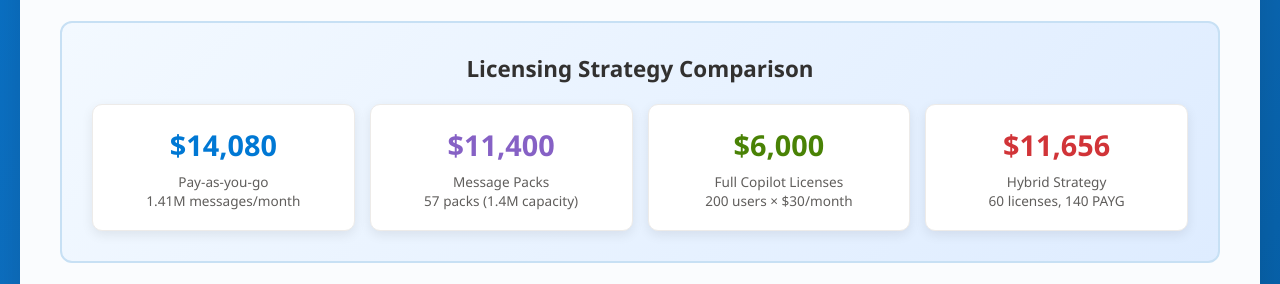
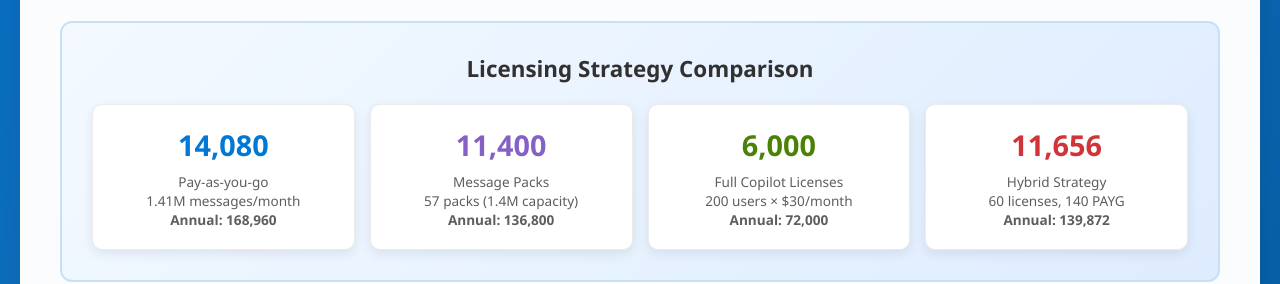
Before and after one commit to teresanguyen-ihg/copilot-calculator, a plain HTML site: page index.html in a window 1280 px wide. Shown: the part 1080-1364 px from the top of the page. Drawn offline with nearby package versions, Linux system fonts and the light colour scheme.

Commit message:
Update index.html

```diff
--- a/index.html
+++ b/index.html
@@ -430,19 +430,19 @@
             <div class="cost-breakdown">
                 <div class="cost-item">
                     <div class="cost-value payg-cost" id="paygCost">$31,680</div>
-                    <div class="cost-label">Pay-as-you-go<br><span id="paygDetails">3.17M messages/month</span></div>
+                    <div class="cost-label">Pay-as-you-go<br><span id="paygDetails">3.17M messages/month</span><br><strong>Annual: <span id="paygAnnual">$380,160</span></strong></div>
                 </div>
                 <div class="cost-item">
                     <div class="cost-value message-pack-cost" id="messagePackCost">$25,600</div>
-                    <div class="cost-label">Message Packs<br><span id="packDetails">128 packs (3.2M capacity)</span></div>
+                    <div class="cost-label">Message Packs<br><span id="packDetails">128 packs (3.2M capacity)</span><br><strong>Annual: <span id="packAnnual">$307,200</span></strong></div>
                 </div>
                 <div class="cost-item">
                     <div class="cost-value copilot365-cost" id="copilot365Cost">$6,000</div>
-                    <div class="cost-label">Full Copilot Licenses<br><span id="licenseDetails">200 users × $30/month</span></div>
+                    <div class="cost-label">Full Copilot Licenses<br><span id="licenseDetails">200 users × $30/month</span><br><strong>Annual: <span id="licenseAnnual">$72,000</span></strong></div>
                 </div>
                 <div class="cost-item">
                     <div class="cost-value hybrid-cost" id="hybridCost">$8,742</div>
-                    <div class="cost-label">Hybrid Strategy<br><span id="hybridDetails">30% licenses, 70% PAYG</span></div>
+                    <div class="cost-label">Hybrid Strategy<br><span id="hybridDetails">30% licenses, 70% PAYG</span><br><strong>Annual: <span id="hybridAnnual">$104,904</span></strong></div>
                 </div>
             </div>
         </div>
@@ -617,17 +617,21 @@
             const hybridTotalCost = hybridLicenseCost + hybridPaygCost;
 
             // Update displays
-            document.getElementById('paygCost').textContent = `$${paygMonthlyCost.toLocaleString()}`;
+            document.getElementById('paygCost').textContent = `${paygMonthlyCost.toLocaleString()}`;
             document.getElementById('paygDetails').textContent = `${(adjustedMessages/1000000).toFixed(2)}M messages/month`;
+            document.getElementById('paygAnnual').textContent = `${(paygMonthlyCost * 12).toLocaleString()}`;
 
-            document.getElementById('messagePackCost').textContent = `$${messagePackCost.toLocaleString()}`;
+            document.getElementById('messagePackCost').textContent = `${messagePackCost.toLocaleString()}`;
             document.getElementById('packDetails').textContent = `${packsNeeded} packs (${(packsNeeded * 25000/1000000).toFixed(1)}M capacity)`;
+            document.getElementById('packAnnual').textContent = `${(messagePackCost * 12).toLocaleString()}`;
 
-            document.getElementById('copilot365Cost').textContent = `$${fullLicenseCost.toLocaleString()}`;
+            document.getElementById('copilot365Cost').textContent = `${fullLicenseCost.toLocaleString()}`;
             document.getElementById('licenseDetails').textContent = `${totalUsers} users × $30/month`;
+            document.getElementById('licenseAnnual').textContent = `${(fullLicenseCost * 12).toLocaleString()}`;
 
-            document.getElementById('hybridCost').textContent = `$${hybridTotalCost.toLocaleString()}`;
+            document.getElementById('hybridCost').textContent = `${hybridTotalCost.toLocaleString()}`;
             document.getElementById('hybridDetails').textContent = `${hybridLicenseUsers} licenses, ${hybridPaygUsers} PAYG`;
+            document.getElementById('hybridAnnual').textContent = `${(hybridTotalCost * 12).toLocaleString()}`;
 
             // Update chart
             chart.data.datasets[0].data = [paygMonthlyCost, messagePackCost, fullLicenseCost, hybridTotalCost];
```
